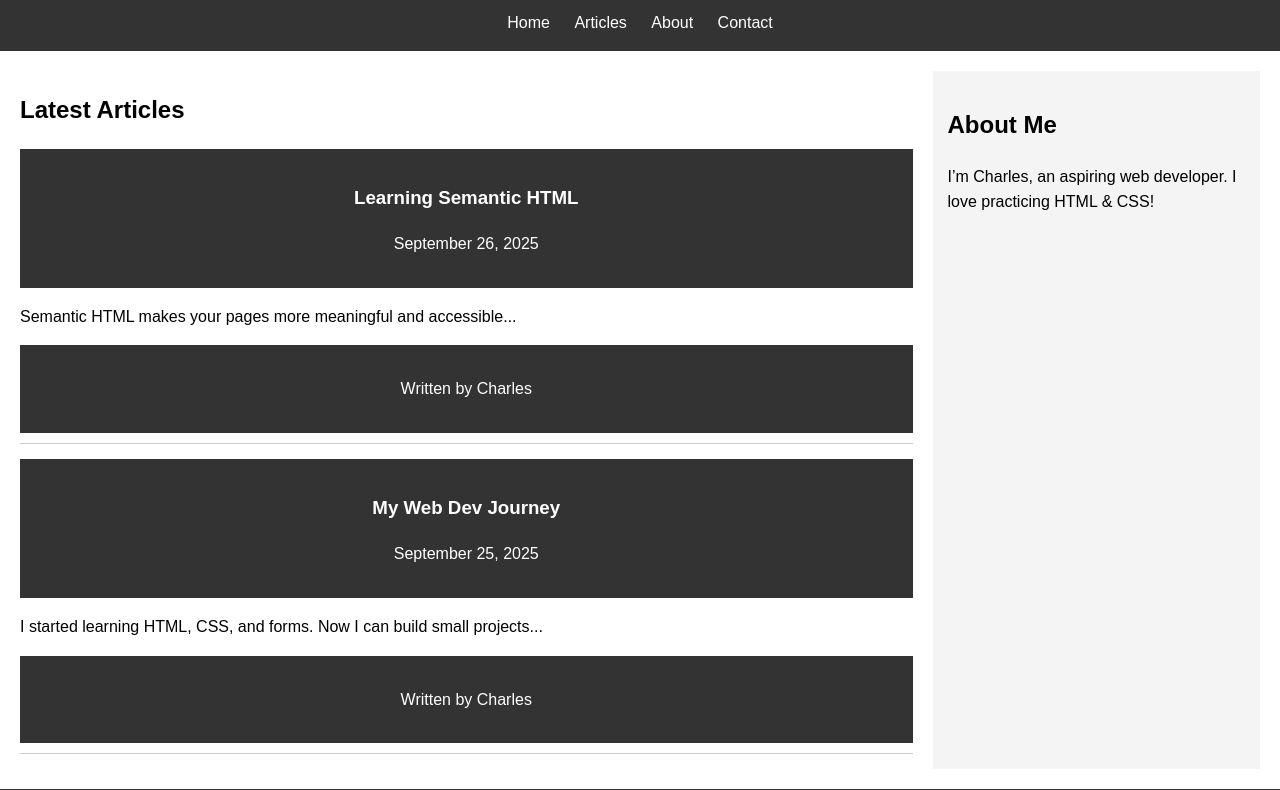
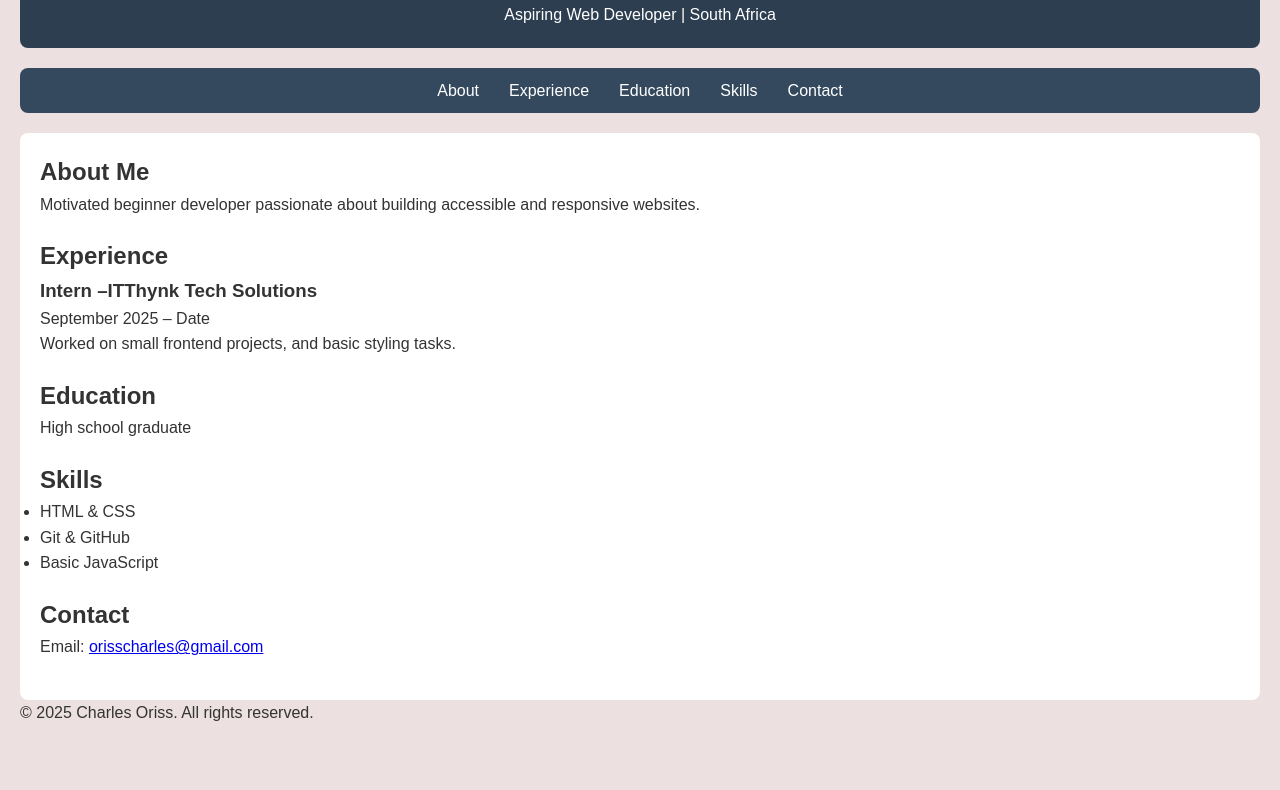
Before and after one commit to orisscharles-stack/chat-file-new-repo, a plain HTML site: page index3.html in a window 1280 px wide. Shown: the part 99-889 px from the top of the page. After the commit the page ends 845 px from the top, so only its background shows below. Drawn offline with Linux system fonts and the light colour scheme.

Commit message:
A little update to my resume

```diff
--- a/index3.html
+++ b/index3.html
@@ -1,59 +1,64 @@
 <!DOCTYPE html>
 <html lang="en">
 <head>
-  <meta charset="UTF-8" />
-  <meta name="viewport" content="width=device-width, initial-scale=1.0" />
-  <title>Day 10 - Semantic HTML Practice</title>
-  <link rel="stylesheet" href="styles.css" />
+  <meta charset="UTF-8">
+  <meta name="viewport" content="width=device-width, initial-scale=1.0">
+  <title>My Resume</title>
+  <link rel="stylesheet" href="styling.css">
 </head>
 <body>
-
   <header>
-    <h1>My Blog</h1>
-    <nav>
-      <a href="#home">Home</a>
-      <a href="#articles">Articles</a>
-      <a href="#about">About</a>
-      <a href="#contact">Contact</a>
-    </nav>
+    <h1>Charles Oriss</h1>
+    <p>Aspiring Web Developer | South Africa</p>
   </header>
 
+  <nav aria-label="Main Navigation">
+    <ul>
+      <li><a href="#about">About</a></li>
+      <li><a href="#experience">Experience</a></li>
+      <li><a href="#education">Education</a></li>
+      <li><a href="#skills">Skills</a></li>
+      <li><a href="#contact">Contact</a></li>
+    </ul>
+  </nav>
+
   <main>
-    <section id="articles">
-      <h2>Latest Articles</h2>
+    <section id="about">
+      <h2>About Me</h2>
+      <p>Motivated beginner developer passionate about building accessible and responsive websites.</p>
+    </section>
 
+    <section id="experience">
+      <h2>Experience</h2>
       <article>
-        <header>
-          <h3>Learning Semantic HTML</h3>
-          <p><time datetime="2025-09-26">September 26, 2025</time></p>
-        </header>
-        <p>Semantic HTML makes your pages more meaningful and accessible...</p>
-        <footer>
-          <p>Written by Charles</p>
-        </footer>
-      </article>
-
-      <article>
-        <header>
-          <h3>My Web Dev Journey</h3>
-          <p><time datetime="2025-09-25">September 25, 2025</time></p>
-        </header>
-        <p>I started learning HTML, CSS, and forms. Now I can build small projects...</p>
-        <footer>
-          <p>Written by Charles</p>
-        </footer>
+        <h3>Intern –ITThynk Tech Solutions</h3>
+        <p><time datetime="2025-06">September 2025</time> – <time datetime="2025-12">Date</time></p>
+        <p>Worked on small frontend projects, and basic styling tasks.</p>
       </article>
     </section>
 
-    <aside>
-      <h2>About Me</h2>
-      <p>I’m Charles, an aspiring web developer. I love practicing HTML & CSS!</p>
-    </aside>
+    <section id="education">
+      <h2>Education</h2>
+      <p>High school graduate</p>
+    </section>
+
+    <section id="skills">
+      <h2>Skills</h2>
+      <ul>
+        <li>HTML & CSS</li>
+        <li>Git & GitHub</li>
+        <li>Basic JavaScript</li>
+      </ul>
+    </section>
+
+    <section id="contact">
+      <h2>Contact</h2>
+      <p>Email: <a href="orisscharles@gmail.com">orisscharles@gmail.com</a></p>
+    </section>
   </main>
 
   <footer>
-    <p>&copy; 2025 Charles. All rights reserved.</p>
+    <p>&copy; 2025 Charles Oriss. All rights reserved.</p>
   </footer>
-
 </body>
 </html>
--- a/style.css
+++ b/style.css
@@ -11,6 +11,7 @@ body {
   color: #000000;
   line-height: 1.6;
   padding: 20px;
+
 }
 
 /* Header */
--- a/styling.css
+++ b/styling.css
@@ -1,41 +1,65 @@
-header, footer {
-  background: #333;
-  color: white;
-  padding: 15px;
-  text-align: center;
-}
-body{
-    font-family: Arial, sans-serif;
-    background: #ffffff;
-
-}
-nav a {
-  color: white;
-  text-decoration: none;
-  margin: 0 10px;
+*{
+  margin: 0;
+  padding: 0;
+  box-sizing: border-box;
 }
 
-main {
+body{
+  font-family: Arial, Helvetica, sans-serif;
+  line-height: 1.6;
+  background: #ece0e0;
+  color: #333;
   padding: 20px;
 }
 
-table {
-  width: 100%;
-  border-collapse: collapse;
-  margin-top: 20px;
+header{
+  text-align: center;
+  padding: 20px;
+  background: #2c3e50;
+  color: #fff;
+  border-radius: 8px;
 }
-th, td {
-  border: 1px solid #ccc;
+
+header h1 {
+  margin-bottom: 10px
+}
+
+nav{
+  background: #34495e;
+  margin: 20px 0;
   padding: 10px;
-  text-align: center;
+  border-radius: 8px;
 }
-th {
-  background: #444;
-  color: white;
+
+nav ul{
+  list-style: none;
+  display: flex;
+  justify-content:center;
+  flex-wrap: wrap
 }
-tr:nth-child(even) {
-  background: #f2f2f2;
+
+nav ul li{
+  margin: 0 15px
 }
-footer {
-  margin-top: 30px;
+
+nav ul li a {
+  color: #fff;
+  text-decoration: none;
 }
+
+nav ul li a:hover
+nav ul li a:focus{
+  text-decoration: underline;
+}
+
+main{
+  max-width: 8000px;
+  margin: auto;
+  background: #fff;
+  padding: 20px;
+  border-radius: 8px;
+}
+
+section{
+  margin-bottom: 20px;
+}
```
